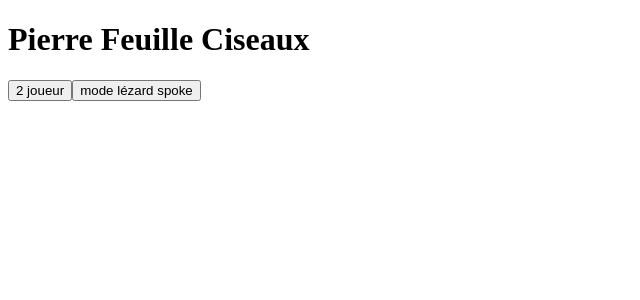
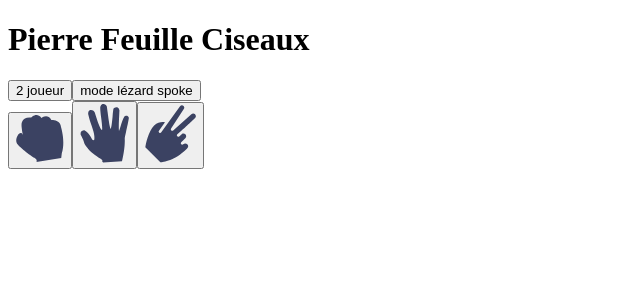
Before and after one commit to neshdras/rock-paper-scissor, a React (Vite) app: page / in a window 1280 px wide. Shown: the top 300 px of the page, without its empty margins (0-640 px from the left). Built offline with nearby package versions, Linux system fonts and the light colour scheme.

Commit message:
rien de nouveau sous soleil

```diff
--- a/src/App.jsx
+++ b/src/App.jsx
@@ -2,9 +2,10 @@ import { useState } from 'react'
 
 
 function App() {
-  const gameLibrairy = ["Pierre", "Papier", "Ciseau"]
-  const game2Librairy = ["Pierre", "Papier", "Ciseau", "Lézard", "Spock"]
+  const gameLibrairy = ["rock", "paper", "scissors"]
+  // const game2Librairy = ["Pierre", "Papier", "Ciseau", "Lézard", "Spock"]
 
+function handleClick(){}
 
   return(
     <>
@@ -14,6 +15,11 @@ function App() {
       <button>2 joueur</button>
       <button>mode lézard spoke</button>
     </div>
+    <div className='game-button'>
+      {gameLibrairy.map((i) => (
+        <button><img src={`/icon-${i}.svg`} onClick={handleClick(i)}/></button>
+      ))}
+    </div>
     </>
   )
 }
```
